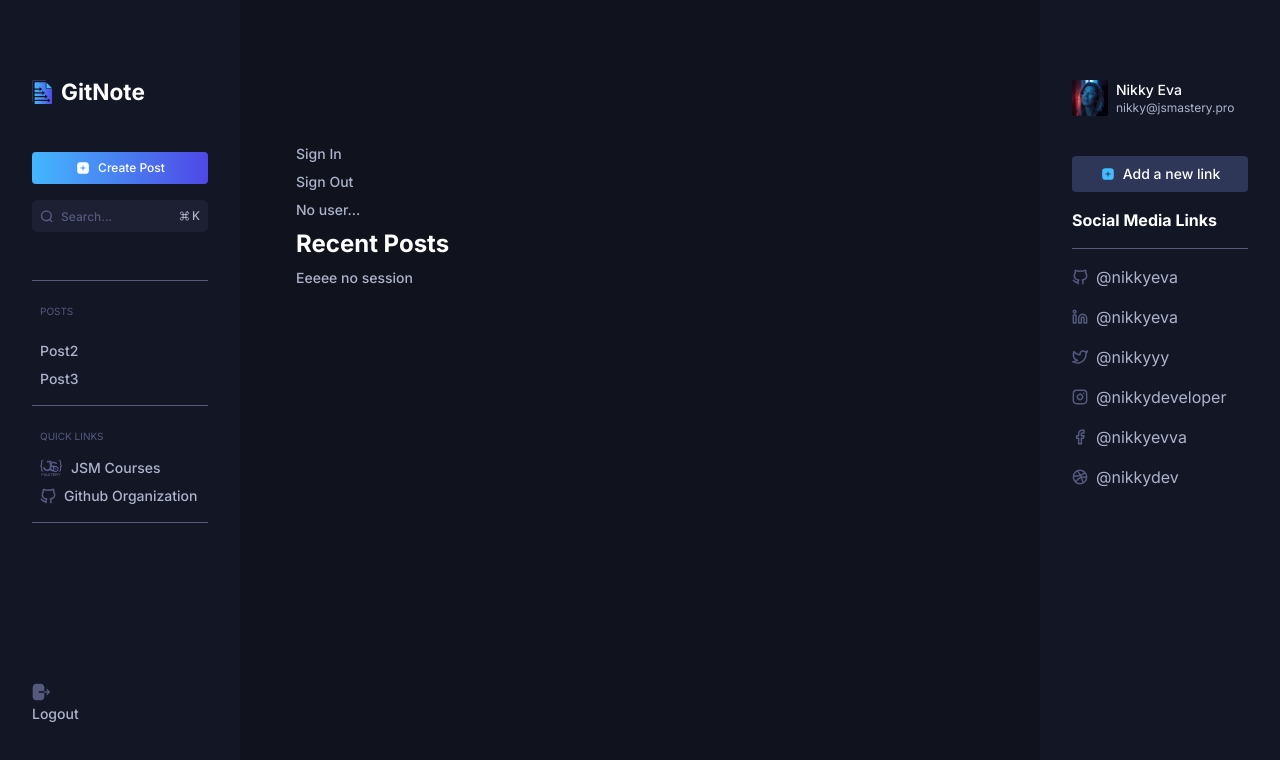
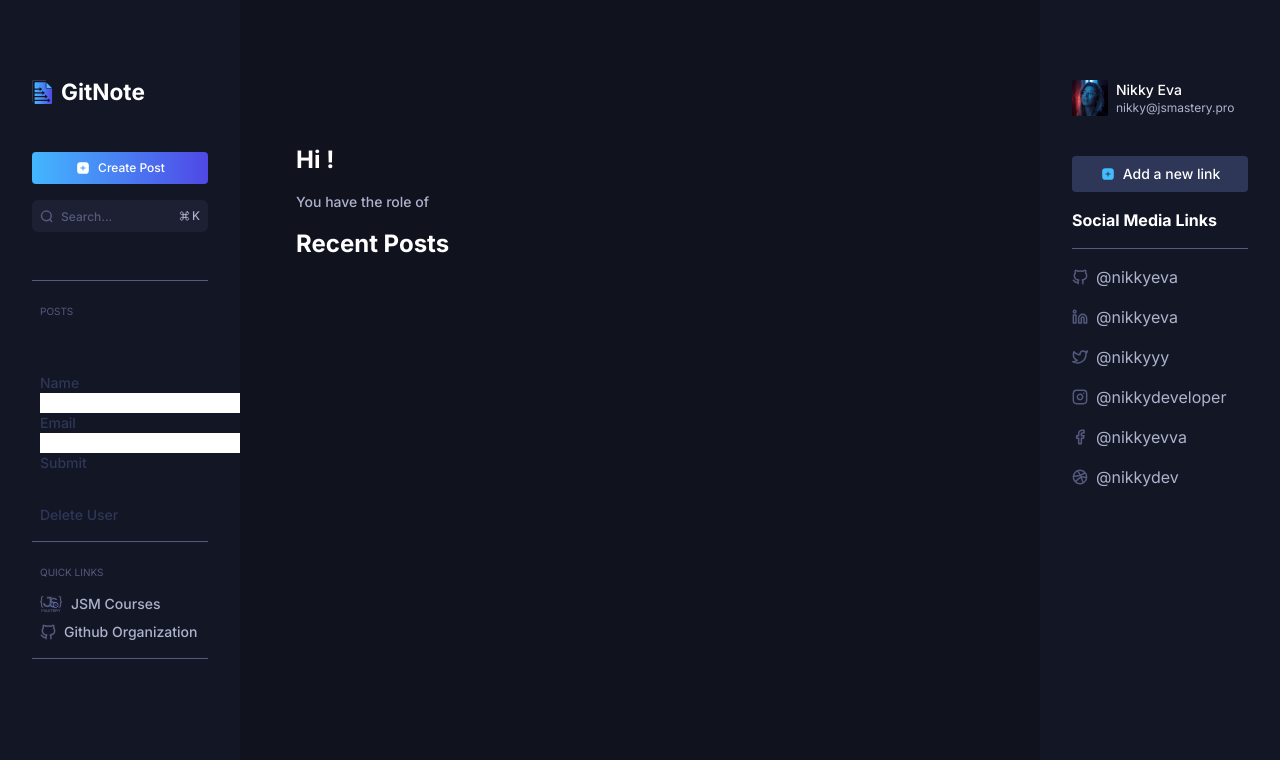
Before and after one commit to DDVVPP/GitNote, a Next.js app: page / in a window 1280 px wide. Shown: the top 760 px of the page. Built offline with nearby package versions, Linux system fonts and the light colour scheme; no server answers.

Commit message:
test: added user actions to client side to test them

```diff
--- a/app/(root)/(home)/page.tsx
+++ b/app/(root)/(home)/page.tsx
@@ -1,25 +1,27 @@
 import { auth } from '@/auth';
-import { signIn, signOut } from '@/lib/actions';
+import { getUser } from '@/lib/actions/user.actions';
 
 import Posts from '../posts/page';
 
 export default async function Home() {
   const session = await auth();
+  const userEmail = session && (await session.user?.email);
+  const user = userEmail && (await getUser(userEmail));
 
   return (
-    <div className="paragraph-3-medium text-white-300 flex flex-col gap-2">
-      <form action={signIn}>
-        <button type="submit">Sign In</button>
-      </form>
-
-      <form action={signOut}>
-        <button type="submit">Sign Out</button>
-      </form>
-
-      {session?.user ? <div>Signed In</div> : <div>No user...</div>}
-
-      <h1 className="display-2-bold text-white-100">Recent Posts</h1>
-      {session ? <Posts session={session} /> : <div>Eeeee no session</div>}
-    </div>
+    <>
+      <div className="text-white-300 flex flex-col gap-4">
+        <h1 className="display-2-bold text-white-100">
+          Hi {user && user.name}!
+        </h1>
+        <p className="paragraph-3-medium">
+          You have the role of {user && user.role}
+        </p>
+      </div>
+      <div className="text-white-300 flex flex-col mt-4 gap-4">
+        <h3 className="display-2-bold text-white-100">Recent Posts</h3>
+        {session && <Posts user={user} />}
+      </div>
+    </>
   );
 }
--- a/app/(root)/posts/page.tsx
+++ b/app/(root)/posts/page.tsx
@@ -1,18 +1,80 @@
+'use client';
+
 import React from 'react';
-import Link from 'next/link';
-import { Session } from 'next-auth';
+// import Link from 'next/link';
+import { useState } from 'react';
+import { updateUser, deleteUser } from '@/lib/actions/user.actions';
 
-const Posts = ({ session }: { session: Session }) => {
+const Posts = (user: any) => {
+  console.log('USER', user);
+  const [data, setData] = useState({
+    id: user && user.id,
+    name: user && user.name,
+    email: user && user.email,
+  });
+
+  const handleSubmit = () => {
+    const userId = user.user.id;
+    setData({
+      ...data,
+      id: userId,
+    });
+
+    if (data && data.id) {
+      updateUser(data);
+    }
+  };
+
+  const handleDelete = () => {
+    const userId = user.user.id;
+
+    if (userId) {
+      deleteUser(userId);
+    }
+  };
   return (
     <>
       {/* <h1>Recent Posts</h1> */}
       {/* Map through all posts */}
-      <Link href="/posts/1">
-        {session?.user?.name} {session?.user?.email} {session?.user?.image}
-        {session?.user?.role}
-      </Link>
+      {/* <Link href="/posts/1">Post 1</Link>
       <Link href="/posts/2">Post2</Link>
-      <Link href="/posts/3">Post3</Link>
+      <Link href="/posts/3">Post3</Link> */}
+
+      <div className="mt-10 text-black-600">
+        <form action={handleSubmit}>
+          <label>Name</label>
+          <input
+            onChange={(event) => {
+              console.log(event.target.value);
+              setData({
+                ...data,
+                name: event.target.value,
+              });
+            }}
+            type="text"
+            name="name"
+          />
+          <label>Email</label>
+          <input
+            onChange={(event) => {
+              console.log(event.target.value);
+              setData({
+                ...data,
+                email: event.target.value,
+              });
+            }}
+            type="text"
+            name="email"
+          />
+          <button type="submit">Submit</button>
+        </form>
+
+        <div className="mt-8">
+          <button onClick={() => handleDelete()} type="submit">
+            Delete User
+          </button>
+        </div>
+      </div>
     </>
   );
 };
```
